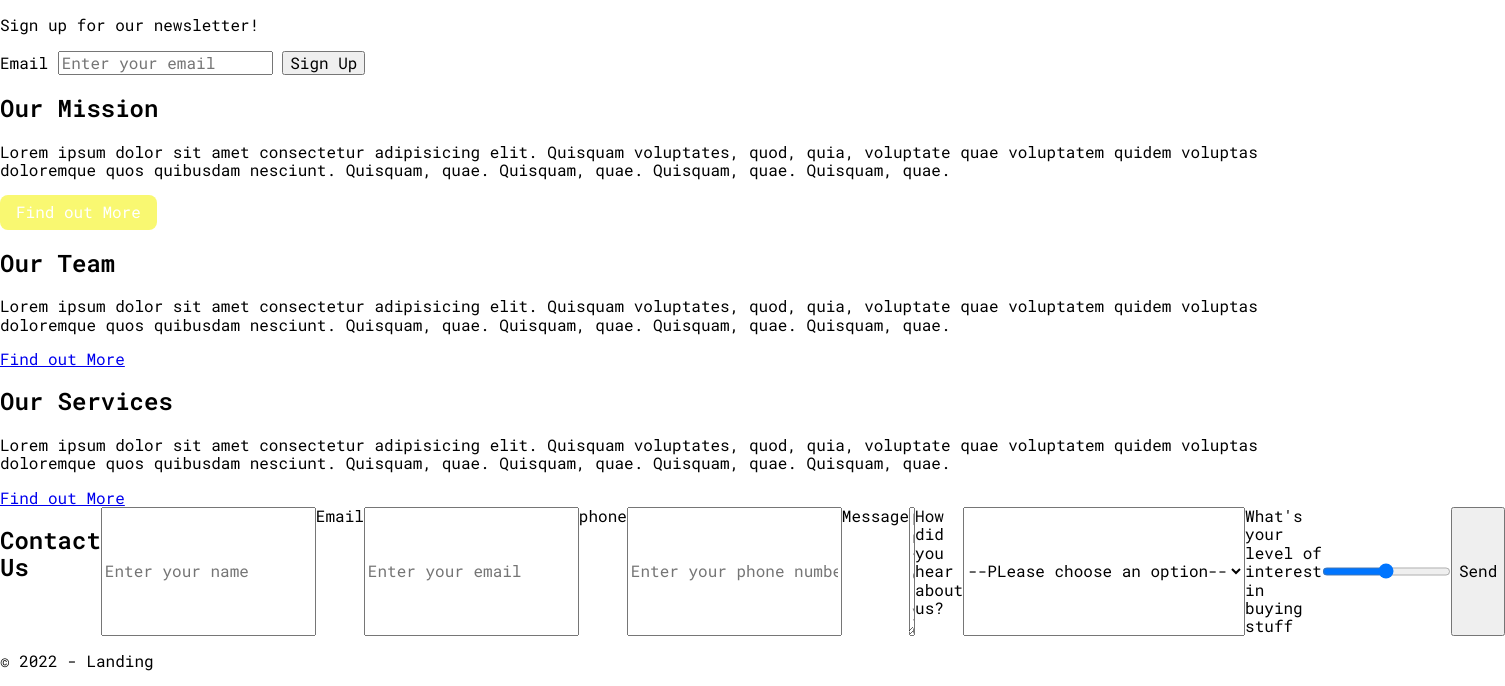
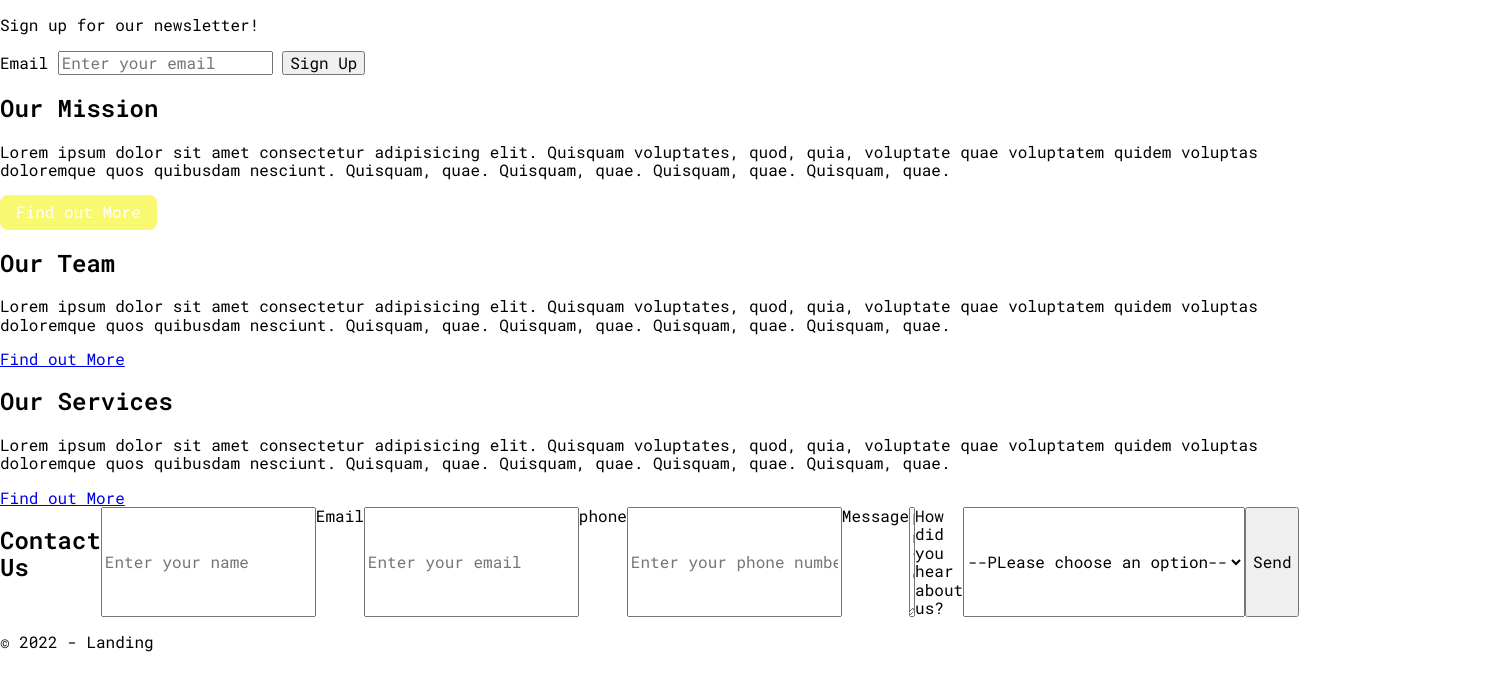
Before and after one commit to elementelligent/landing-page, a plain HTML site: page index.html in a window 1280 px wide. Shown: the part 194-880 px from the top of the page, 1505 px wide, since content can reach past the window. Drawn offline with nearby package versions, Linux system fonts and the light colour scheme.

Commit message:
remove slider. unnecessary

```diff
--- a/index.html
+++ b/index.html
@@ -110,8 +110,7 @@
             <option value="other">Other</option>
           </select>
 
-          <label for="interest">What's your level of interest in buying stuff</label>
-          <input type="range" id="interest" name="interest" min="0" max="10" />
+
 
 
         <button type="submit">Send</button>
```
